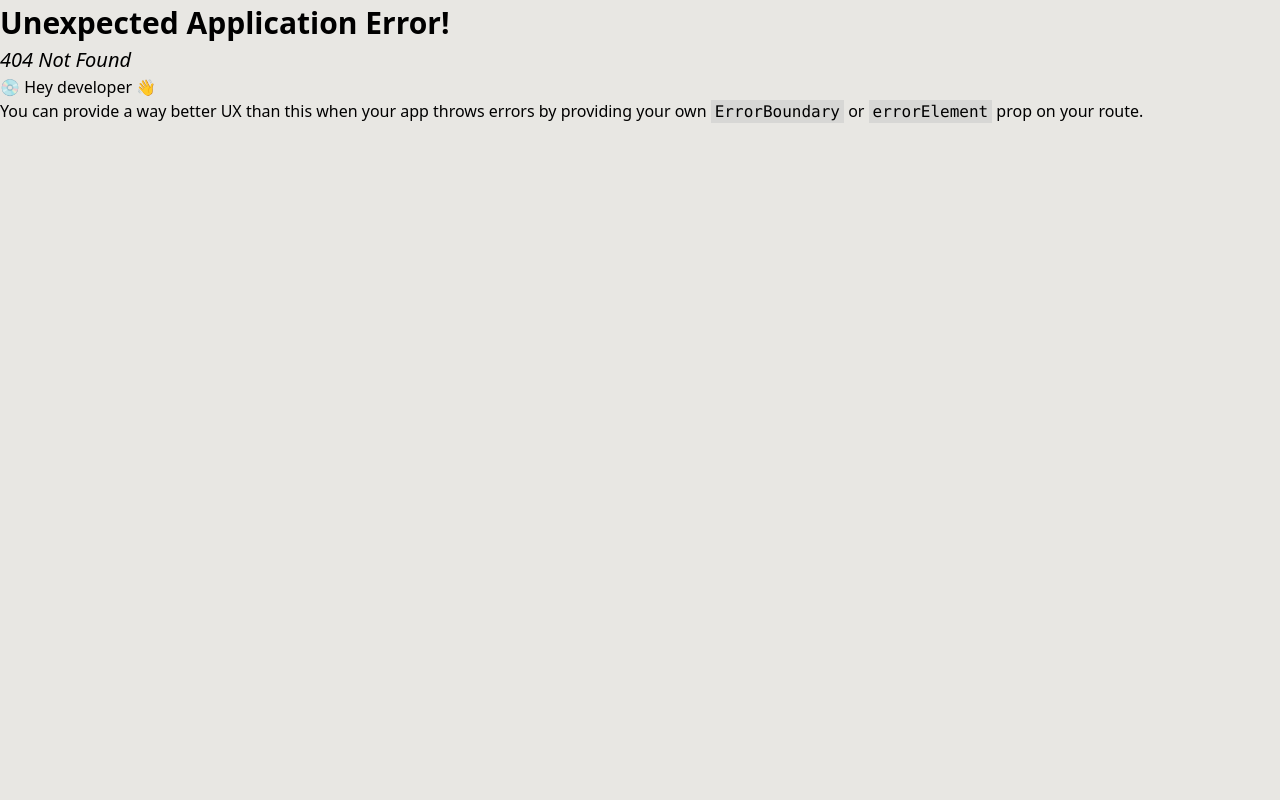
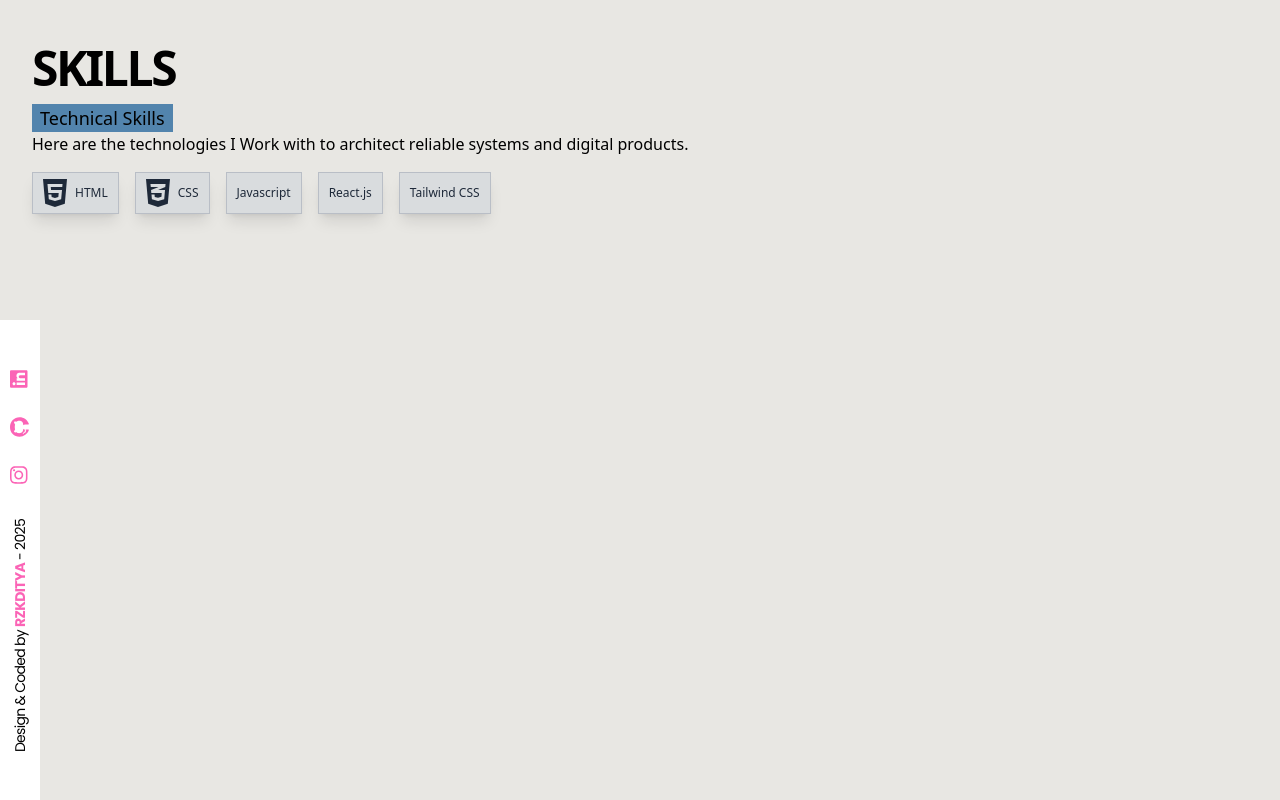
Before and after one commit to rzkditya/Personal-Portofolio, a React (Vite) app: page /Experience in a window 1280 px wide. Before the commit this address had no page. Built offline with nearby package versions, Linux system fonts and the light colour scheme; a web font is replaced by a local one.

Commit message:
feat: implement Skills section with SkillsIcon component and skills data refactor: update Main and Contact components for layout adjustments fix: correct Experience component export and routing path

```diff
--- a/src/components/atom/Skills.jsx
+++ /dev/null
@@ -1,12 +0,0 @@
-import React from 'react'
-
-const Skills = ({children, text}) => {
-  return (
-    <div className='flex flex-col justify-center items-center w-30 h-30 gap-2 rounded-lg bg-soft-purple/80 shadow-lg text-deep-navy cursor-pointer hover:scale-105 hover:bg-indigo-900 hover:text-purple-100 transition'>
-        {children}
-        <div className='text-base font-semibold'>{text}</div>
-    </div>
-  )
-}
-
-export default Skills
--- /dev/null
+++ b/src/components/atom/SkillsIcon.jsx
@@ -0,0 +1,13 @@
+import React from "react";
+import { FontAwesomeIcon } from "@fortawesome/react-fontawesome";
+
+const SkillsIcon = ({ icon, name }) => {
+  return (
+    <div className="flex justify-center items-center w-fit gap-2 px-2.5 py-1 bg-gray-300/60 border border-gray-400/50 shadow-lg text-gray-800 cursor-pointer hover:scale-105 hover:bg-accent-blue hover:text-white transition">
+      <FontAwesomeIcon icon={icon} size="2x" />
+      <div className="text-xs">{name}</div>
+    </div>
+  );
+};
+
+export default SkillsIcon;
--- a/src/components/layout/Main.jsx
+++ b/src/components/layout/Main.jsx
@@ -1,7 +1,7 @@
 const Main = ({ children, className }) => {
   return (
     <main
-      className={`w-full h-screen overflow-y-scroll scrollbar-hide scroll-smooth snap-y snap-mandatory ${className}`}
+      className={`w-full h-dvh overflow-y-scroll scrollbar-hide scroll-smooth snap-y snap-mandatory ${className}`}
     >
       {children}
     </main>
--- /dev/null
+++ b/src/components/organism/Skills.jsx
@@ -0,0 +1,27 @@
+import React from "react";
+import SkillsIcon from "../atom/SkillsIcon.jsx";
+import { skillsData } from "../../datas/TechSkills.js";
+
+const Skills = () => {
+  return (
+    <div className="flex flex-col w-full h-full p-8">
+      <div className="flex flex-col w-full h-[25%]">
+        <h1 className="tracking-tighter">SKILLS</h1>
+        <div className="w-fit px-2 text-lg bg-accent-blue">
+          Technical Skills
+        </div>
+      </div>
+      <p>
+        Here are the technologies I Work with to architect reliable systems and
+        digital products.
+      </p>
+      <div className="flex gap-4 mt-4">
+        {skillsData.map((skill, index) => (
+          <SkillsIcon key={index} icon={skill.icon} name={skill.name} />
+        ))}
+      </div>
+    </div>
+  );
+};
+
+export default Skills;
--- a/src/components/page/Contact.jsx
+++ b/src/components/page/Contact.jsx
@@ -10,9 +10,9 @@ const Contact = () => {
   return (
     <>
       <NavIcon />
-      <Main className="relative flex flex-col">
+      <Main className="relative flex flex-col overflow-y-hidden overflow-x-hidden">
         <div className="flex flex-col w-full h-full p-8">
-          <section className="flex flex-col w-full h-[30%]">
+          <section className="flex flex-col w-full h-[25%]">
             <div className="self-end text-[144px] font-display font-semibold tracking-tighter">
               CONTACT ME
             </div>
@@ -22,7 +22,7 @@ const Contact = () => {
               <img
                 src={Contact_img}
                 alt="Contact Img"
-                className="w-96 h-120 object-cover opacity-50"
+                className="w-96 h-115 object-cover opacity-50"
               />
             </div>
             <div className="flex flex-col justify-center w-[40%] px-8 gap-14">
@@ -64,7 +64,7 @@ const Contact = () => {
                     id="message"
                     name="message"
                     rows={3}
-                    className="border-b-2"
+                    className="min-h-10 max-h-30 border-b-2 scrollbar-thin overflow-auto"
                   />
                 </div>
               </div>
--- a/src/components/page/Experience.jsx
+++ b/src/components/page/Experience.jsx
@@ -2,9 +2,16 @@ import ProjectCard from "../atom/Project Card";
 import Main from "../layout/Main";
 import Footer from "../organism/Footer";
 import Header from "../organism/Header";
+import Skills from "../organism/Skills";
+import Sidebar from "../molecule/Sidebar";
 
-const Project = () => {
-  return <></>;
+const Experience = () => {
+  return (
+    <>
+      <Skills />
+      <Sidebar></Sidebar>
+    </>
+  );
 };
 
-export default Project;
+export default Experience;
--- a/src/components/page/Route.jsx
+++ b/src/components/page/Route.jsx
@@ -1,7 +1,7 @@
 import { createBrowserRouter, Navigate } from "react-router-dom";
 import Home from "../page/Home";
 import About from "../page/About";
-import Experiences from "../page/Experience";
+import Experience from "../page/Experience";
 import Contact from "./Contact";
 
 export const router = createBrowserRouter([
@@ -18,8 +18,8 @@ export const router = createBrowserRouter([
     element: <About />,
   },
   {
-    path: "/Experiences",
-    element: <Experiences />,
+    path: "/Experience",
+    element: <Experience />,
   },
   {
     path: "/Contact",
--- /dev/null
+++ b/src/datas/TechSkills.js
@@ -0,0 +1,7 @@
+export const skillsData = [
+  { name: "HTML", category: "Front-End", icon: "fa-brands fa-html5" },
+  { name: "CSS", category: "Front-End", icon: "fa-brands fa-css3-alt" },
+  { name: "Javascript", category: "Language", icon: "" },
+  { name: "React.js", category: "Front-End", icon: "" },
+  { name: "Tailwind CSS", category: "Front-End", icon: "" },
+];
```
